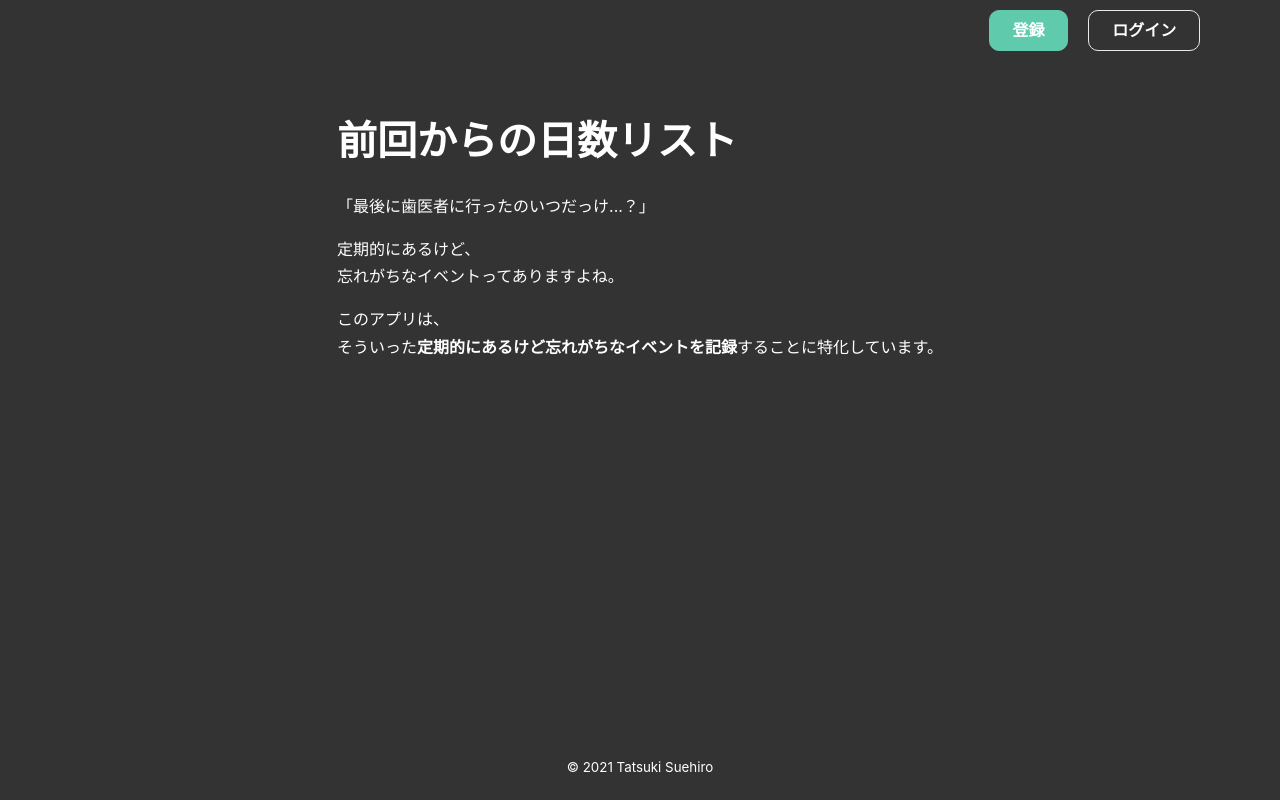
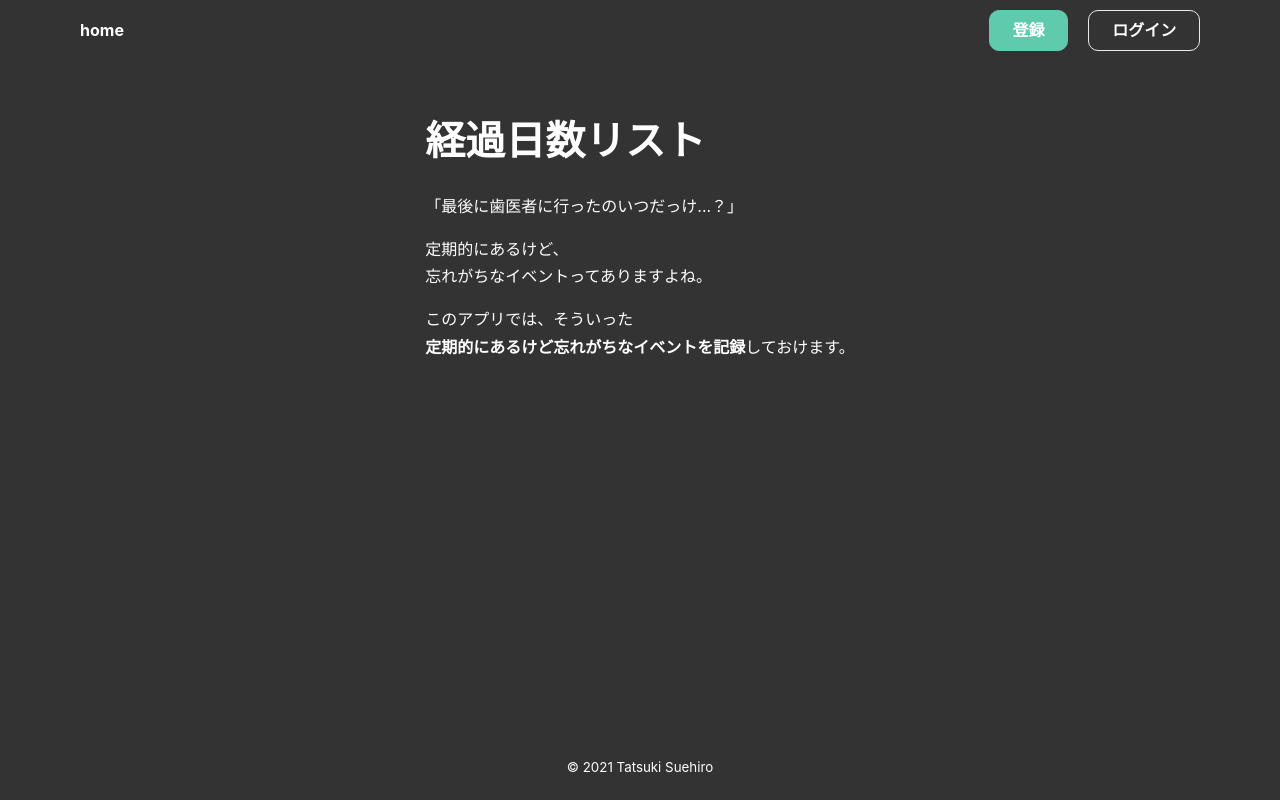
Before and after one commit to saywo/last-timer, a React (Create React App) app: page / in a window 1280 px wide. Built offline with nearby package versions, Linux system fonts and the light colour scheme; no server answers; the database is empty.

Commit message:
コンポーネント整理

```diff
--- a/src/components/atoms/HeaderButton.tsx
+++ b/src/components/atoms/HeaderButton.tsx
@@ -8,7 +8,7 @@ type Props = InputProps & {
   children: ReactNode;
 };
 
-const HeaderButton: VFC<Props> = ({
+export const HeaderButton: VFC<Props> = ({
   buttonType = "default",
   children,
   ...inputProps
@@ -47,5 +47,3 @@ const SButton = styled.button`
     }
   }
 `;
-
-export default HeaderButton;
--- a/src/components/organisms/layout/Header.tsx
+++ b/src/components/organisms/layout/Header.tsx
@@ -1,7 +1,7 @@
 import React, { useCallback, useContext, memo } from "react";
 import styled from "styled-components";
-import { useHistory } from "react-router-dom";
-import HeaderButton from "../../atoms/HeaderButton";
+import { Link, useHistory } from "react-router-dom";
+import { HeaderButton } from "../../atoms/HeaderButton";
 import { AuthContext } from "../../../auth/AuthProvider";
 import { colors, mediaQuery } from "../../../styles/index";
 
@@ -22,9 +22,9 @@ export const Header: React.FC = memo(() => {
   return (
     <SHeader>
       <SHeaderInner>
-        {/* <SHeaderLogo>
-          <Link to="/">homeへ</Link>
-        </SHeaderLogo> */}
+        <SHeaderLogo>
+          <Link to="/">home</Link>
+        </SHeaderLogo>
         <SHeaderContent>
           {isSignedIn || (
             <HeaderButton buttonType="cv" onClick={onClickSignup}>
@@ -50,7 +50,7 @@ const SHeader = styled.header`
 const SHeaderInner = styled.div`
   display: flex;
   align-items: center;
-  justify-content: flex-end;
+  justify-content: space-between;
   max-width: 1200px;
   margin: 0 auto;
   height: 100%;
@@ -59,10 +59,10 @@ const SHeaderInner = styled.div`
     padding: 10px 40px;
   }
 `;
-// const SHeaderLogo = styled.div`
-//   color: ${colors.white01};
-//   font-weight: bold;
-// `;
+const SHeaderLogo = styled.div`
+  color: ${colors.white01};
+  font-weight: bold;
+`;
 const SHeaderContent = styled.div`
   button + button {
     margin-left: 10px;
--- a/src/components/pages/Home.tsx
+++ b/src/components/pages/Home.tsx
@@ -1,6 +1,6 @@
 import React, { useContext, VFC, useEffect, memo } from "react";
+import { db } from "../../firebase";
 import { AuthContext } from "../../auth/AuthProvider";
-import { db } from "../../firebase";
 import { TodosContext } from "../../state/TodosProvider";
 import { AddTodo } from "../organisms/AddTodo";
 import { TodoList } from "../organisms/TodoList";
@@ -50,7 +50,7 @@ export const Home: VFC = memo(() => {
       ) : (
         <BlackBg>
           <SHome>
-            <h1>前回からの日数リスト</h1>
+            <h1>経過日数リスト</h1>
             <p>「最後に歯医者に行ったのいつだっけ...？」</p>
             <p>
               定期的にあるけど、
@@ -58,13 +58,12 @@ export const Home: VFC = memo(() => {
               忘れがちなイベントってありますよね。
             </p>
             <p>
-              このアプリは、
+              このアプリでは、そういった
               <br className="sm-show" />
-              そういった
               <span className="strong">
                 定期的にあるけど忘れがちなイベントを記録
               </span>
-              することに特化しています。
+              しておけます。
             </p>
           </SHome>
         </BlackBg>
@@ -80,7 +79,7 @@ const SHome = styled.div`
   padding-top: 60px;
   h1 {
     font-weight: bold;
-    font-size: calc((30 / 375) * 100vw);
+    font-size: 30px;
     ${mediaQuery.md} {
       font-size: 40px;
     }
--- a/src/index.css
+++ b/src/index.css
@@ -5,6 +5,7 @@ body {
     sans-serif;
   -webkit-font-smoothing: antialiased;
   -moz-osx-font-smoothing: grayscale;
+  min-width: 320px;
 }
 
 code {
```
